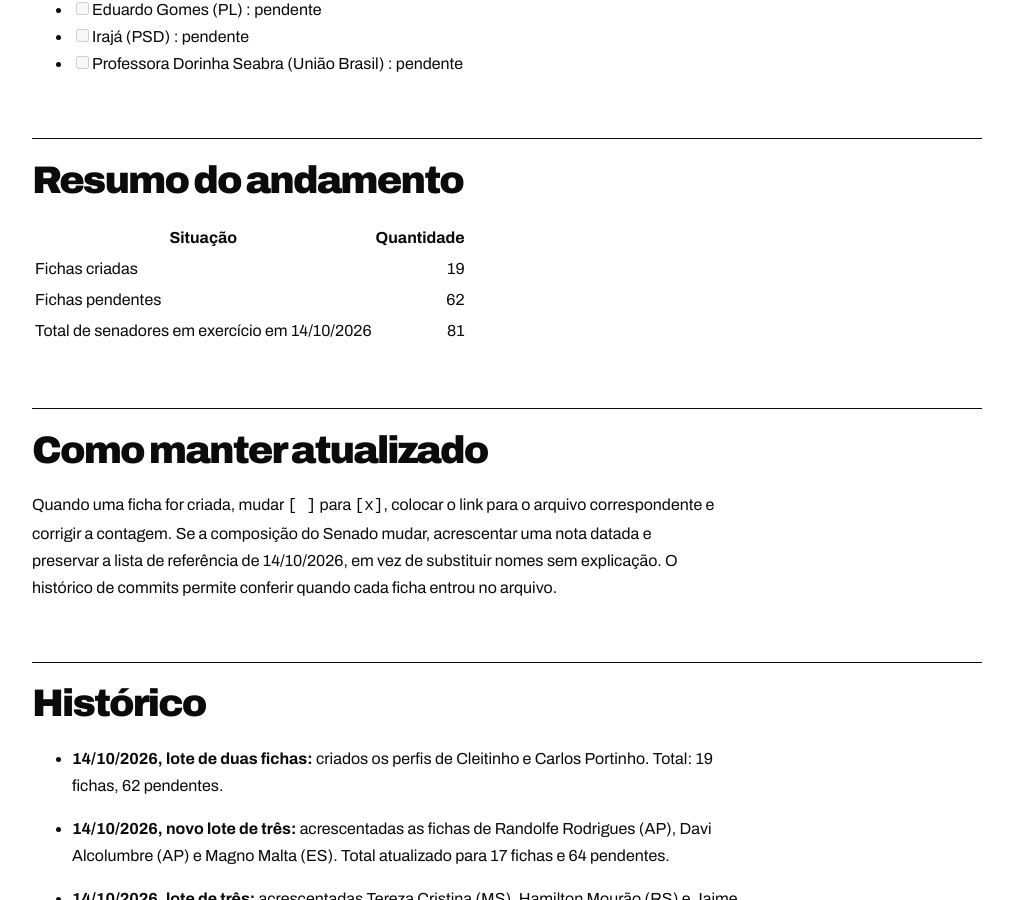
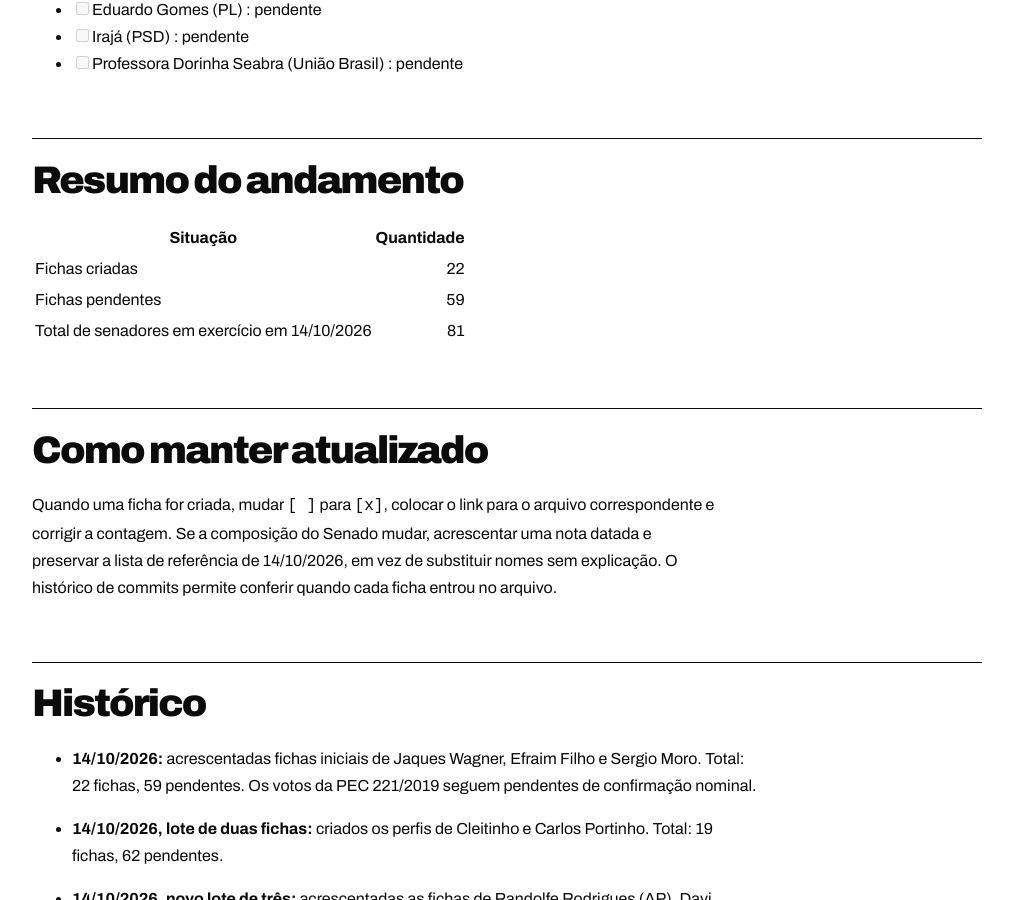
Before and after one commit to leorruas/senadores-deputados, a Jekyll site: the page built from parlamentares/senadores/ACOMPANHAMENTO.md, in a window 1280 px wide and 900 px high, scrolled down 4997 px. Shown: the whole window, without its empty margins (133-1146 px from the left). Built offline with Jekyll 4.4.1, drawn with Linux system fonts in a browser that asks for light colours; some of the changed text lies outside the part shown.

Commit message:
docs: atualiza controle de 81 senadores para 22 fichas

```diff
--- a/parlamentares/senadores/ACOMPANHAMENTO.md
+++ b/parlamentares/senadores/ACOMPANHAMENTO.md
@@ -9,7 +9,7 @@ permalink: /senado/
 
 **Data da lista:** 14/10/2026, 15h42 (horário informado pelo Senado).
 **Última atualização do controle:** 14/10/2026.
-**Andamento:** **19 perfis criados** e **62 ainda não iniciados**.
+**Andamento:** **22 perfis criados** e **59 ainda não iniciados**.
 
 Esta é a lista dos **81 senadores em exercício** na data acima, agrupados por estado. Inclui os suplentes que ocupavam uma cadeira naquele momento. A composição do Senado pode mudar com licenças e substituições. Estar nesta lista significa poder participar das deliberações, **não que o parlamentar tenha votado na PEC 221/2019**.
 
@@ -187,8 +187,8 @@ Esta é a lista dos **81 senadores em exercício** na data acima, agrupados por
 
 | Situação | Quantidade |
 | --- | ---: |
-| Fichas criadas | 19 |
-| Fichas pendentes | 62 |
+| Fichas criadas | 22 |
+| Fichas pendentes | 59 |
 | Total de senadores em exercício em 14/10/2026 | 81 |
 
 ## Como manter atualizado
@@ -196,6 +196,8 @@ Esta é a lista dos **81 senadores em exercício** na data acima, agrupados por
 Quando uma ficha for criada, mudar `[ ]` para `[x]`, colocar o link para o arquivo correspondente e corrigir a contagem. Se a composição do Senado mudar, acrescentar uma nota datada e preservar a lista de referência de 14/10/2026, em vez de substituir nomes sem explicação. O histórico de commits permite conferir quando cada ficha entrou no arquivo.
 
 ## Histórico
+
+- **14/10/2026:** acrescentadas fichas iniciais de Jaques Wagner, Efraim Filho e Sergio Moro. Total: 22 fichas, 59 pendentes. Os votos da PEC 221/2019 seguem pendentes de confirmação nominal.
 
 - **14/10/2026, lote de duas fichas:** criados os perfis de Cleitinho e Carlos Portinho. Total: 19 fichas, 62 pendentes.
 
```
Also changed, not shown: other parts of parlamentares/senadores/ACOMPANHAMENTO.md (+3 -3 lines).
